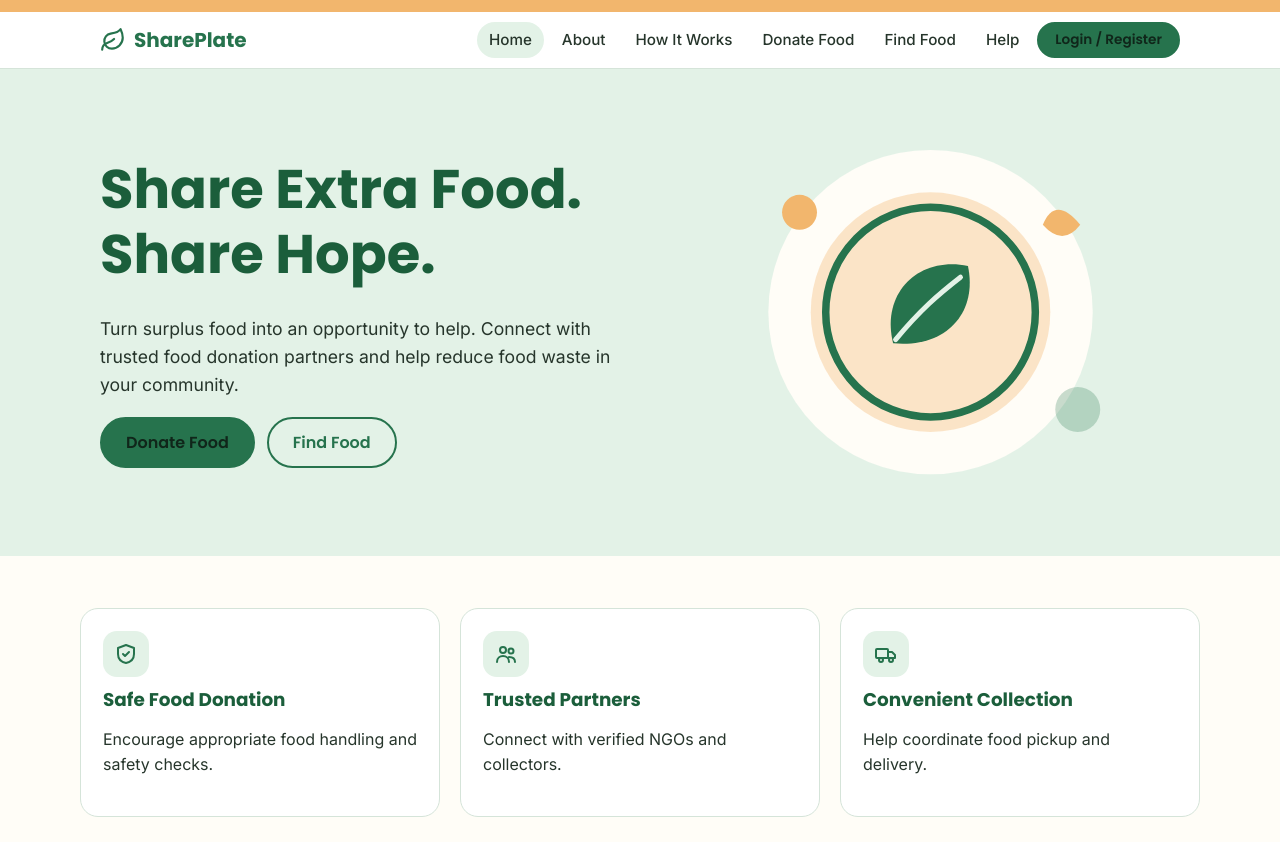
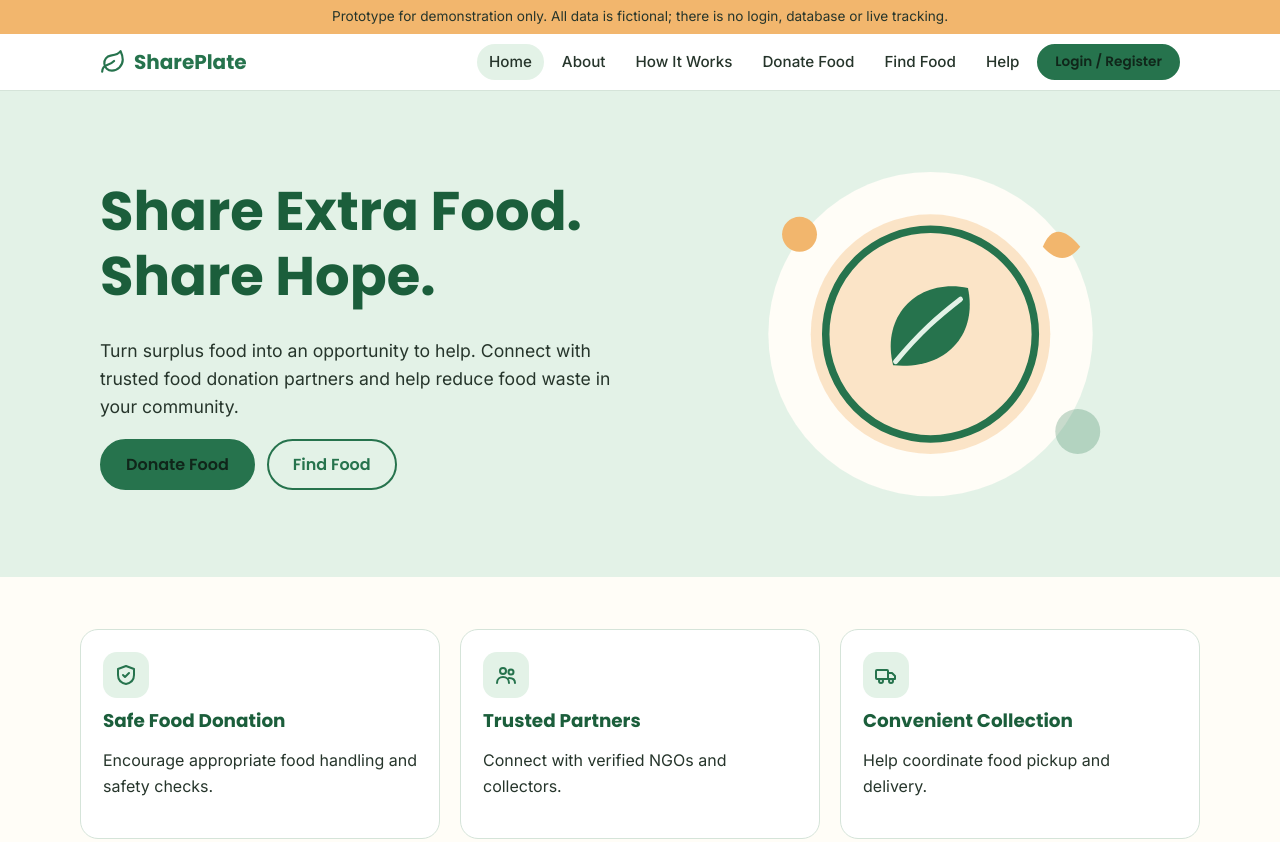
Before and after one commit to navyashah121107/shareplate-prototype, a plain HTML site: page index.html in a window 1280 px wide. Shown: the top 842 px of the page. Drawn offline with Linux system fonts and the light colour scheme.

Commit message:
Add prototype message to demo section
Added a prototype message indicating that all data is fictional and there is no login, database, or live tracking.

```diff
--- a/index.html
+++ b/index.html
@@ -66,7 +66,7 @@ footer{background:var(--mint);margin-top:40px;padding:28px 0;font-size:.9rem;col
 @media(max-width:760px){.hero .w,.two,.fl{grid-template-columns:1fr}}
 @media(prefers-reduced-motion:reduce){*{transition:none!important}}
 </style></head><body>
-<div class="demo"></div>
+<div class="demo">Prototype for demonstration only. All data is fictional; there is no login, database or live tracking.</div>
 <nav><div class="w"><div class="logo" onclick="go('home')"><svg width="26" height="26" viewBox="0 0 24 24" fill="none" stroke="currentColor" stroke-width="2" stroke-linecap="round" stroke-linejoin="round"><path d="M11 20A7 7 0 0 1 9.8 6.1C15.5 5 17 4.5 19 2c1 2 2 4.2 2 8 0 5.5-4.8 10-10 10z"/><path d="M2 21c0-3 1.9-5.4 5.1-6.5C9 13.8 11 13 13 11"/></svg>SharePlate</div>
 <a class="l" href="#home">Home</a><a class="l" href="#about">About</a><a class="l" href="#about" onclick="setTimeout(()=>document.getElementById('how')?.scrollIntoView(),30)">How It Works</a><a class="l" href="#donate">Donate Food</a><a class="l" href="#find">Find Food</a><a class="l" href="#contact">Help</a><a class="btn s" href="#auth">Login / Register</a></div></nav>
 <main id="app"></main>
```
